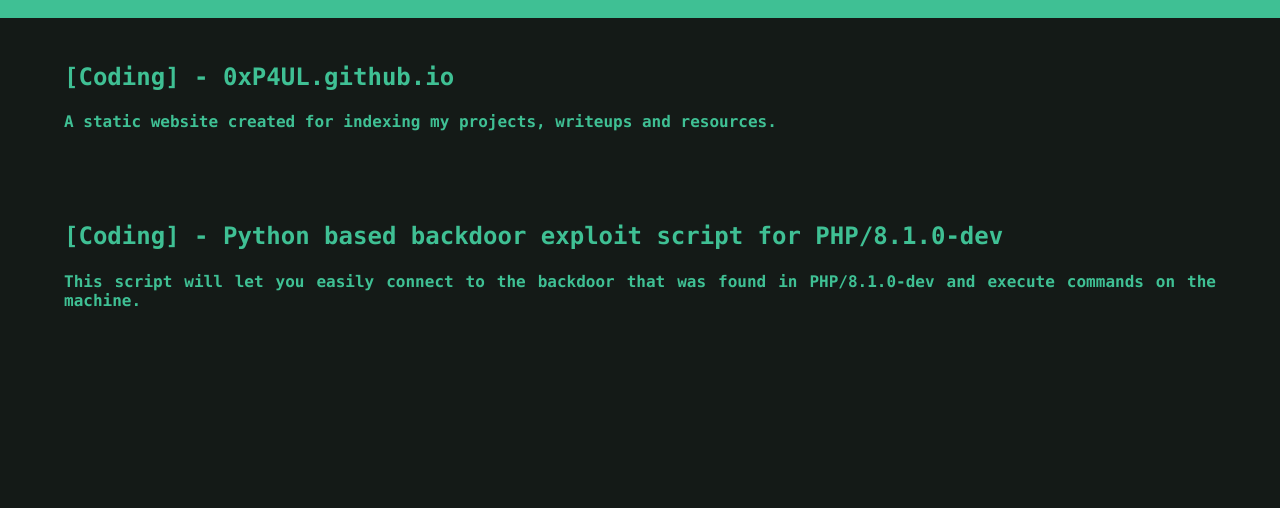
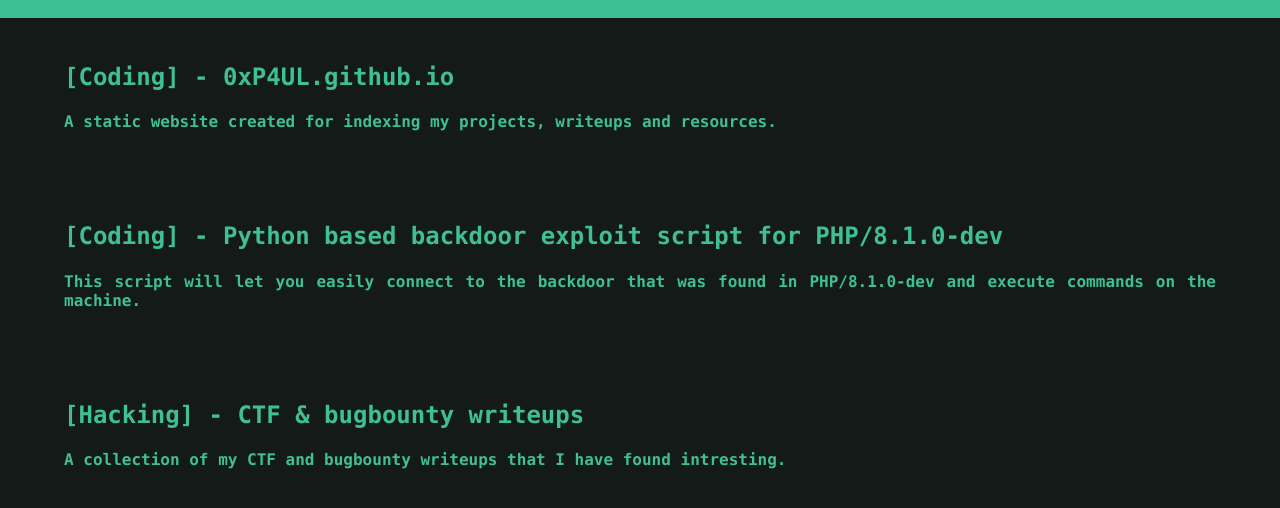
Before and after one commit to 0x9567b/0xP4UL.github.io, a plain HTML site: page index.html in a window 1280 px wide. Shown: the part 282-790 px from the top of the page. Drawn offline with Linux system fonts and the light colour scheme.

Commit message:
Update index.html

```diff
--- a/index.html
+++ b/index.html
@@ -30,6 +30,10 @@
       <h2 id="name"><a href="https://github.com/0xP4UL/PHP-8.1.0-dev-Backdoor-POC">[Coding] - Python based backdoor exploit script for PHP/8.1.0-dev</a></h2>
       <h4 id="description">This script will let you easily connect to the backdoor that was found in PHP/8.1.0-dev and execute commands on the machine.</h4>
     </div>
+    <div class="timeline-item">
+      <h2 id="name"><a href="https://github.com/0xP4UL/writeups">[Hacking] - CTF & bugbounty writeups</a></h2>
+      <h4 id="description">A collection of my CTF and bugbounty writeups that I have found intresting.</h4>
+    </div>
 
   </body>
 </html>
```
